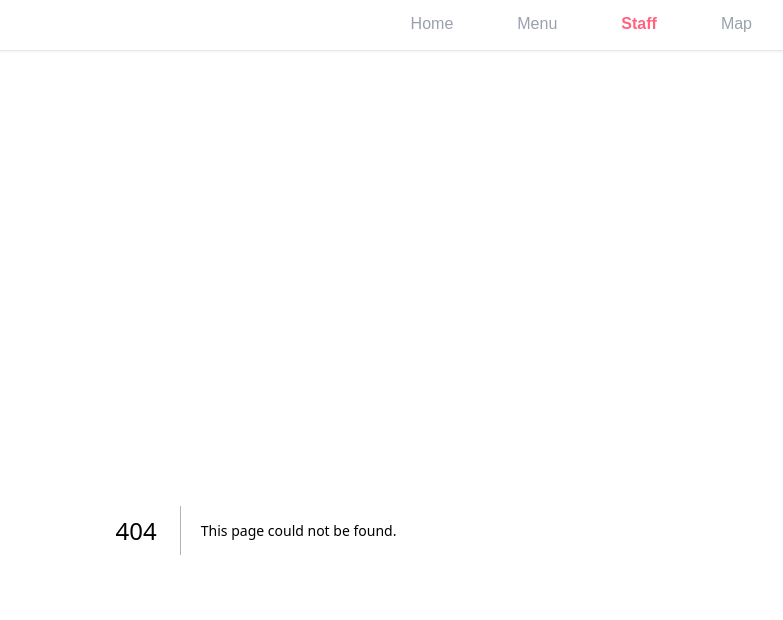
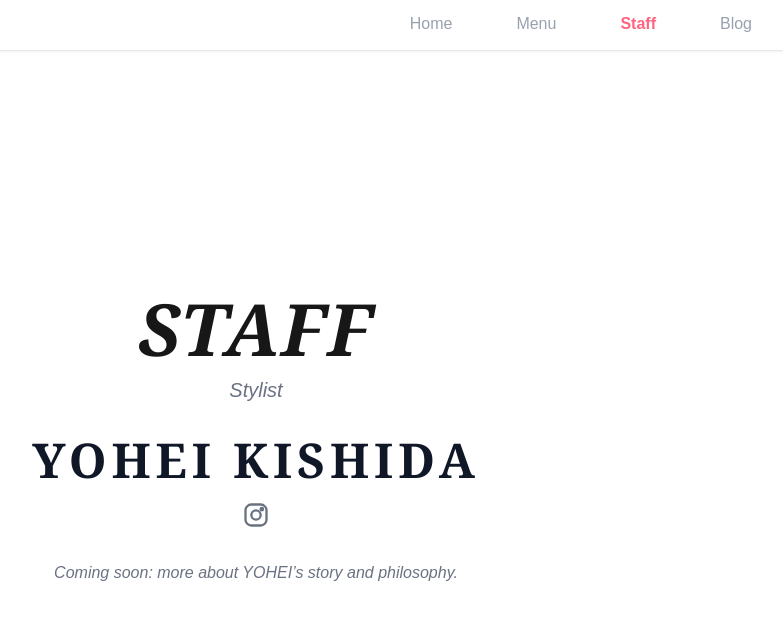
Before and after one commit to HRFM-IOUI/stand-by-room, a Next.js app: page /staff in a window 1280 px wide. Before the commit this address had no page. Shown: the top 620 px of the page, without its empty margins (384-1167 px from the left). Built offline with nearby package versions, Linux system fonts and the light colour scheme.

Commit message:
totaledit

```diff
--- /dev/null
+++ b/src/app/blog/page.tsx
@@ -0,0 +1,96 @@
+"use client";
+import { motion } from "framer-motion";
+import Footer from "@/components/Footer";
+
+const articles = [
+  {
+    id: 1,
+    title: "A fresh breeze, a new beginning",
+    image: "/sample1.jpg",
+    excerpt: "お店の最新情報や新スタッフのお知らせなどをお届けします。",
+    date: "2025.07.10"
+  },
+  // ...追加
+];
+
+export default function BlogPage() {
+  return (
+    <motion.main
+      initial={{ opacity: 0, y: 32 }}
+      animate={{ opacity: 1, y: 0 }}
+      transition={{ duration: 1.2, ease: [0.22, 1, 0.36, 1] }}
+      className="min-h-screen bg-white text-gray-900 font-serif"
+    >
+      {/* タイトル */}
+      <section className="pt-20 pb-8 text-center">
+        <motion.h1
+          initial={{ opacity: 0, y: 32 }}
+          animate={{ opacity: 1, y: 0 }}
+          transition={{ duration: 1.1, delay: 0.2 }}
+          className="text-5xl md:text-6xl italic font-semibold tracking-widest"
+        >
+          NEWS
+        </motion.h1>
+        <div className="mx-auto w-24 border-b-4 border-gray-300 mt-4" />
+      </section>
+
+      {/* 本文エリア */}
+      <div className="max-w-6xl mx-auto grid md:grid-cols-3 gap-10">
+        {/* 最新記事メイン（2カラム分を使う） */}
+        <div className="md:col-span-2 space-y-10">
+          {articles.map((a, i) => (
+            <motion.article
+              key={a.id}
+              initial={{ opacity: 0, y: 48 }}
+              whileInView={{ opacity: 1, y: 0 }}
+              transition={{ duration: 1, delay: 0.15 * i, ease: "easeOut" }}
+              viewport={{ once: true }}
+              className="bg-white rounded-xl shadow-sm border p-6 flex flex-col gap-3"
+            >
+              <img src={a.image} alt="" className="w-full h-72 object-cover rounded-lg mb-4" />
+              <div className="text-lg font-bold mb-1">{a.title}</div>
+              <div className="text-sm text-gray-600 mb-2">{a.date}</div>
+              <p className="text-base text-gray-700">{a.excerpt}</p>
+            </motion.article>
+          ))}
+        </div>
+
+        {/* サイドバー */}
+        <div className="md:col-span-1 space-y-10">
+          {/* Latest */}
+          <motion.section
+            initial={{ opacity: 0, x: 24 }}
+            whileInView={{ opacity: 1, x: 0 }}
+            transition={{ duration: 0.9, delay: 0.7, ease: "easeOut" }}
+            viewport={{ once: true }}
+          >
+            <div className="font-bold italic text-2xl border-b-2 border-black inline-block mb-2">Latest</div>
+            <ul className="space-y-2 text-gray-700 mt-2">
+              {articles.map((a) => (
+                <li key={a.id} className="hover:text-rose-400 transition">{a.title}</li>
+              ))}
+            </ul>
+          </motion.section>
+          {/* Archive & Search（ダミー） */}
+          <motion.section
+            initial={{ opacity: 0, x: 32 }}
+            whileInView={{ opacity: 1, x: 0 }}
+            transition={{ duration: 1, delay: 1.0, ease: "easeOut" }}
+            viewport={{ once: true }}
+            className="pt-8"
+          >
+            <div className="font-bold italic text-2xl border-b-2 border-black inline-block mb-2">Archive</div>
+            <ul className="space-y-1 text-gray-500 text-sm">
+              <li>2025年7月 (1)</li>
+              <li>2025年6月 (2)</li>
+              {/* ... */}
+            </ul>
+            <div className="font-bold italic text-2xl border-b-2 border-black inline-block mt-6 mb-2">Search</div>
+            <input type="text" placeholder="キーワード検索" className="border rounded p-1 w-full" />
+          </motion.section>
+        </div>
+      </div>
+      <Footer />
+    </motion.main>
+  );
+}
--- /dev/null
+++ b/src/app/staff/page.tsx
@@ -0,0 +1,52 @@
+"use client";
+import { motion } from "framer-motion";
+
+export default function StaffPage() {
+  return (
+    <motion.main
+      initial={{ opacity: 0, y: 40 }}
+      animate={{ opacity: 1, y: 0 }}
+      transition={{ duration: 1.4, ease: "easeOut" }}
+      className="min-h-[75vh] flex flex-col items-center justify-center pt-24 pb-20 bg-white"
+    >
+      <div className="w-full max-w-xl mx-auto text-center">
+        {/* STAFFタイトル */}
+        <h1 className="text-5xl md:text-7xl font-serif italic font-bold mb-3 tracking-wide">
+          STAFF
+        </h1>
+        {/* サブタイトル */}
+        <div className="italic text-xl text-gray-500 mb-8">Stylist</div>
+
+        {/* スタッフ名 */}
+        <div className="mb-4">
+          <span className="text-3xl md:text-5xl font-bold font-serif tracking-widest text-gray-900">
+            YOHEI KISHIDA
+          </span>
+        </div>
+
+        {/* Instagramワンポイント（必要なら） */}
+        <div className="flex justify-center gap-3 mt-2 mb-6">
+          <a
+            href="https://www.instagram.com/stand_hair"
+            target="_blank"
+            rel="noopener noreferrer"
+            className="inline-block text-gray-500 hover:text-rose-400 text-2xl transition"
+            aria-label="Instagram"
+          >
+            {/* Instagramアイコン */}
+            <svg width="28" height="28" fill="none" stroke="currentColor" strokeWidth="2" viewBox="0 0 24 24">
+              <rect x="3" y="3" width="18" height="18" rx="5" />
+              <circle cx="12" cy="12" r="4" />
+              <circle cx="17" cy="7" r="1" />
+            </svg>
+          </a>
+        </div>
+
+        {/* 今後コメントや一言/画像を追加する欄 */}
+        <p className="mt-8 text-gray-500 text-base italic">
+          Coming soon: more about YOHEI’s story and philosophy.
+        </p>
+      </div>
+    </motion.main>
+  );
+}
--- a/src/components/Header.tsx
+++ b/src/components/Header.tsx
@@ -7,7 +7,7 @@ const navItems = [
   { name: "Home", href: "/" },
   { name: "Menu", href: "/menu" },
   { name: "Staff", href: "/staff" },
-  { name: "Map", href: "/map" },
+  { name: "Blog", href: "/blog" },
 ];
 
 export default function Header() {
```
